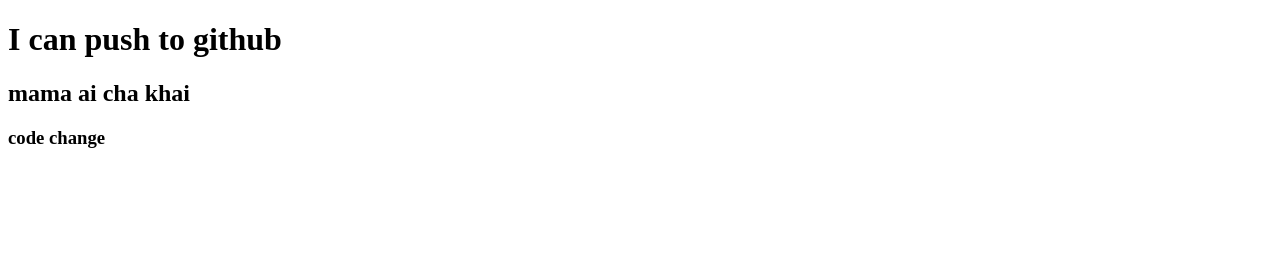
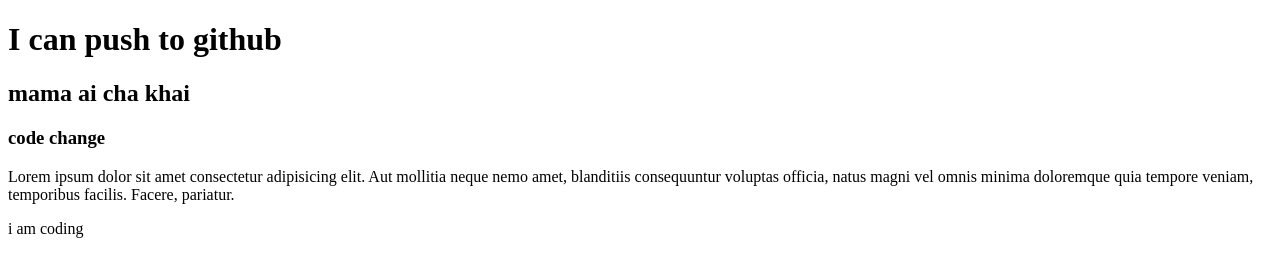
Before and after one commit to Rakib-Utsho/my-first-repo, a plain HTML site: page index.html in a window 1280 px wide. Drawn offline with Linux system fonts and the light colour scheme.

```diff
--- a/index.html
+++ b/index.html
@@ -10,5 +10,9 @@
     <h1>I can push to github</h1>
     <h2>mama ai cha khai</h2>
     <h3>code change</h3>
+    <p>Lorem ipsum dolor sit amet consectetur adipisicing elit. Aut mollitia neque nemo amet, blanditiis consequuntur voluptas officia, natus magni vel omnis minima doloremque quia tempore veniam, temporibus facilis. Facere, pariatur.</p>
+
+    <p>i am coding</p>
+
 </body>
 </html>
```
